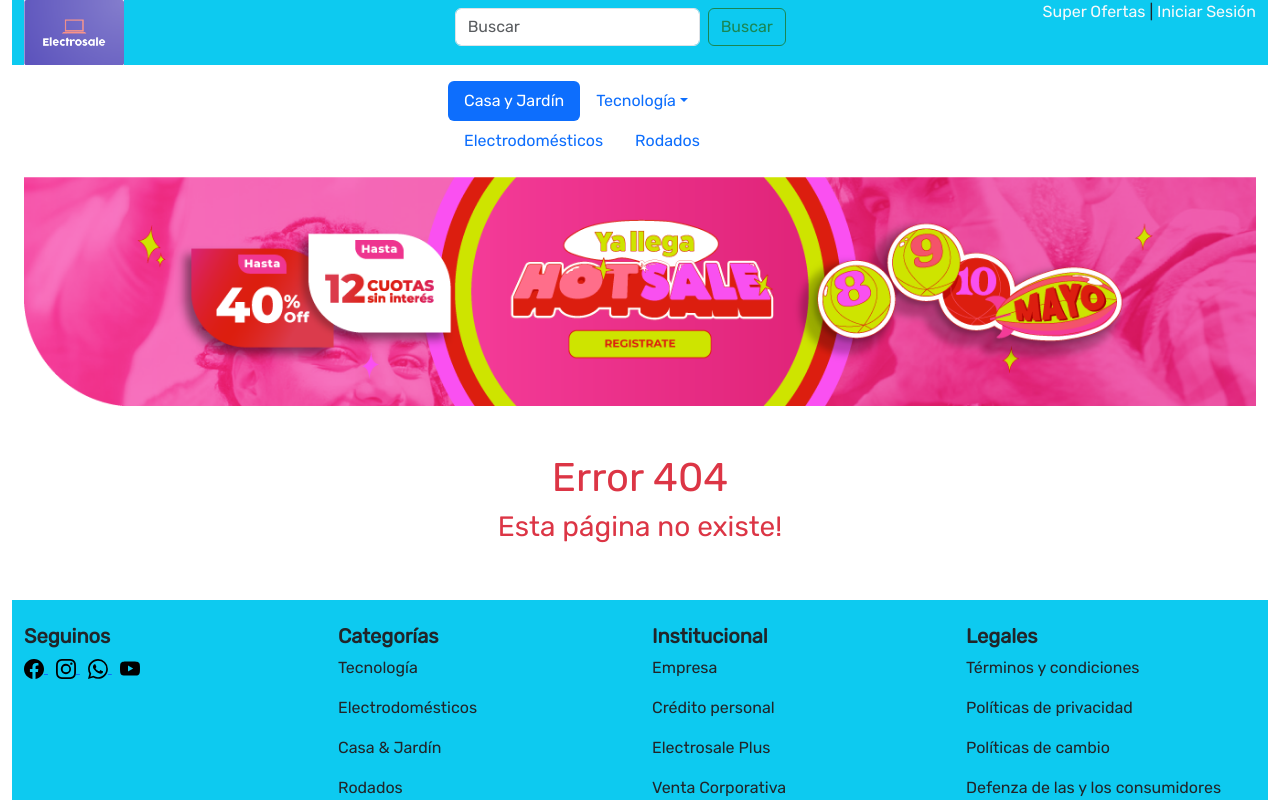
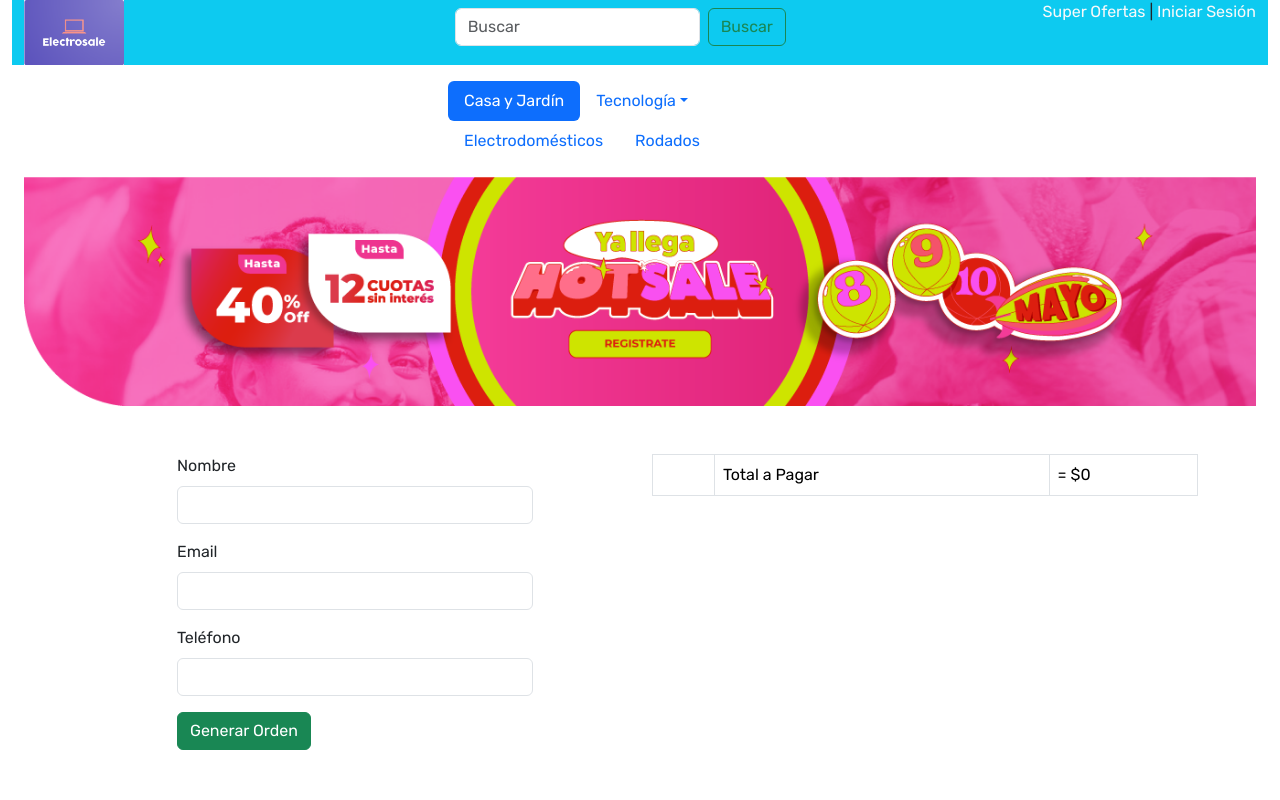
Before and after one commit to jpciceri/PrimerEntrega-JuanPabloCiceri, a React (Create React App) app: page /checkout in a window 1280 px wide. Shown: the top 800 px of the page. Built offline with nearby package versions, Linux system fonts and the light colour scheme.

Commit message:
checkout

```diff
--- a/src/App.jsx
+++ b/src/App.jsx
@@ -8,6 +8,7 @@ import ItemDetailContainer from './components/ItemDetailContainer';
 import Cart from './components/Cart';
 import { BrowserRouter, Routes, Route } from 'react-router-dom';
 import CartContextProvider from './components/CartContext';
+import Checkout from './components/CheckOut';
 
 
 function App() {
@@ -22,6 +23,7 @@ function App() {
             <Route path={"/category/:id"} element={<ItemListContainer />} />
             <Route path={"/item/:id"} element={<ItemDetailContainer />} />
             <Route path={"/cart"} element={<Cart />} />
+            <Route path={"/checkout"} element={<Checkout />} />
             <Route path={"/*"} element={<Error404 />} />
 
           </Routes>
--- a/src/components/Cart.jsx
+++ b/src/components/Cart.jsx
@@ -1,6 +1,7 @@
 import { CartContext } from "./CartContext";
 import { useContext } from "react";
 import trash from "./images/trash.svg";
+import { Link } from "react-router-dom";
 
 const Cart = () => {
     const { cart, removeItem, clear, cartTotal, sumTotal } = useContext(CartContext);
@@ -50,6 +51,7 @@ const Cart = () => {
                                 <td colSpan={3}>&nbsp;</td>
                                 <td>Total a Pagar</td>
                                 <td>= ${sumTotal()}</td>
+                                <td className="text-end"><Link to={"/checkout"} className="btn btn-success" title="Finalizar Compra">Finalizar Compra </Link> </td>
 
                             </tr>
                         </tbody>
--- /dev/null
+++ b/src/components/CheckOut.jsx
@@ -0,0 +1,99 @@
+import { useState } from "react";
+import { CartContext } from "./CartContext";
+import { useContext } from "react";
+import { addDoc, collection, getFirestore } from "firebase/firestore";
+
+const Checkout = () => {
+    const [nombre, setNombre] = useState("");
+    const [email, setEmail] = useState("");
+    const [telefono, setTelefono] = useState("");
+    const [orderId, setOrderId] = useState("");
+    const { cart, sumTotal } = useContext(CartContext);
+
+    const generarOrden = () => {
+        if (nombre.length === 0) {
+            return false;
+        }
+        if (email.length === 0) {
+            return false;
+        }
+        if (telefono.length === 0) {
+            return false;
+        }
+
+        const buyer = { name: nombre, phone: telefono, email: email };
+        const items = cart.map(item => ({ id: item.id, title: item.titulo, price: item.precio }))
+        const fecha = new Date();
+        const date = `${fecha.getDate()}-${fecha.getMonth() + 1}-${fecha.getFullYear()} ${fecha.getHours()}:${fecha.getMinutes()}`
+        const total = sumTotal();
+        const order = { buyer: buyer, items: items, date: date, total: total };
+        console.log(order);
+
+
+        const db = getFirestore();
+        const ordersCollection = collection(db, "orders");
+        addDoc(ordersCollection, order).then(resultado => {
+            setOrderId(resultado.id);
+        })
+            .catch(resultado => {
+                console.log("Error! No se pudo realizar la compra!")
+            })
+    }
+
+    return (
+        <div className="container my-5">
+            <div className="row">
+                <div className="col-md-4 offset-md-1">
+                    <form>
+                        <div className="mb-3">
+                            <label className="form-label">Nombre</label>
+                            <input type="text" className="form-control" onInput={(e) => { setNombre(e.target.value) }} />
+                        </div>
+                        <div className="mb-3">
+                            <label className="form-label">Email</label>
+                            <input type="email" className="form-control" onInput={(e) => { setEmail(e.target.value) }} />
+                        </div>
+                        <div className="mb-3">
+                            <label className="form-label">Teléfono</label>
+                            <input type="number" className="form-control" onInput={(e) => { setTelefono(e.target.value) }} />
+                        </div>
+                        <button type="button" className="btn btn-success" onClick={generarOrden}>Generar Orden</button>
+                    </form>
+                </div>
+                <div className="col-md-6 offset-md-1">
+                    <table className="table table-bordered">
+                        <tbody>
+                            {
+                                cart.map(item => (
+                                    <tr key={item.id}>
+                                        <td> <img src={item.imagen} alt={item.titulo} width={80} /></td>
+                                        <td>{item.titulo}</td>
+                                        <td>Cantidad {item.quantity}  </td>
+                                        <td>Precio unidario ${item.precio}</td>
+                                        <td>= ${item.quantity * item.precio}</td>
+                                    </tr>
+                                ))
+                            }
+                            <tr>
+                                <td colSpan={3}>&nbsp;</td>
+                                <td>Total a Pagar</td>
+                                <td>= ${sumTotal()}</td>
+
+                            </tr>
+                        </tbody>
+                    </table>
+                </div>
+            </div>
+            <div className="row">
+                <div className="col text-center my-5">
+                    {orderId ? <div class="alert alert-primary" role="alert">
+                        <h1>Muchas gracias por tu Compra!</h1>
+                        <p>Tu Orden de Compra es: <b>{orderId}</b></p>
+                    </div> : ""}
+                </div>
+            </div>
+        </div>
+    )
+}
+
+export default Checkout;
--- a/src/components/ItemCount.jsx
+++ b/src/components/ItemCount.jsx
@@ -45,7 +45,7 @@ const ItemCount = ({stock, onAdd}) => {
             </div>
             <div className="row">
                 <div className="col text-center my-1">
-                    {itemAdded ? <Link to={"/cart"} className="btn btn-info">Finalizar Compra</Link> : <button type="button" className="btn btn-info" onClick={addToCart}>Agregar al Carrito</button>}
+                    {itemAdded ? <Link to={"/cart"} className="btn btn-success">Ir a mi Carrito</Link> : <button type="button" className="btn btn-info" onClick={addToCart}>Agregar al Carrito</button>}
 
                 </div>
             </div>
--- a/src/components/ItemListContainer.jsx
+++ b/src/components/ItemListContainer.jsx
@@ -1,5 +1,4 @@
 import { useEffect, useState } from "react";
-// import productos from "./json/productos.json";
 import ItemList from "./ItemList";
 import { useParams } from "react-router-dom";
 import { getFirestore, collection, getDocs, where, query} from "firebase/firestore";
```
Also changed, not shown: src/components/ItemDetailContainer.jsx (+0 -15 lines).
